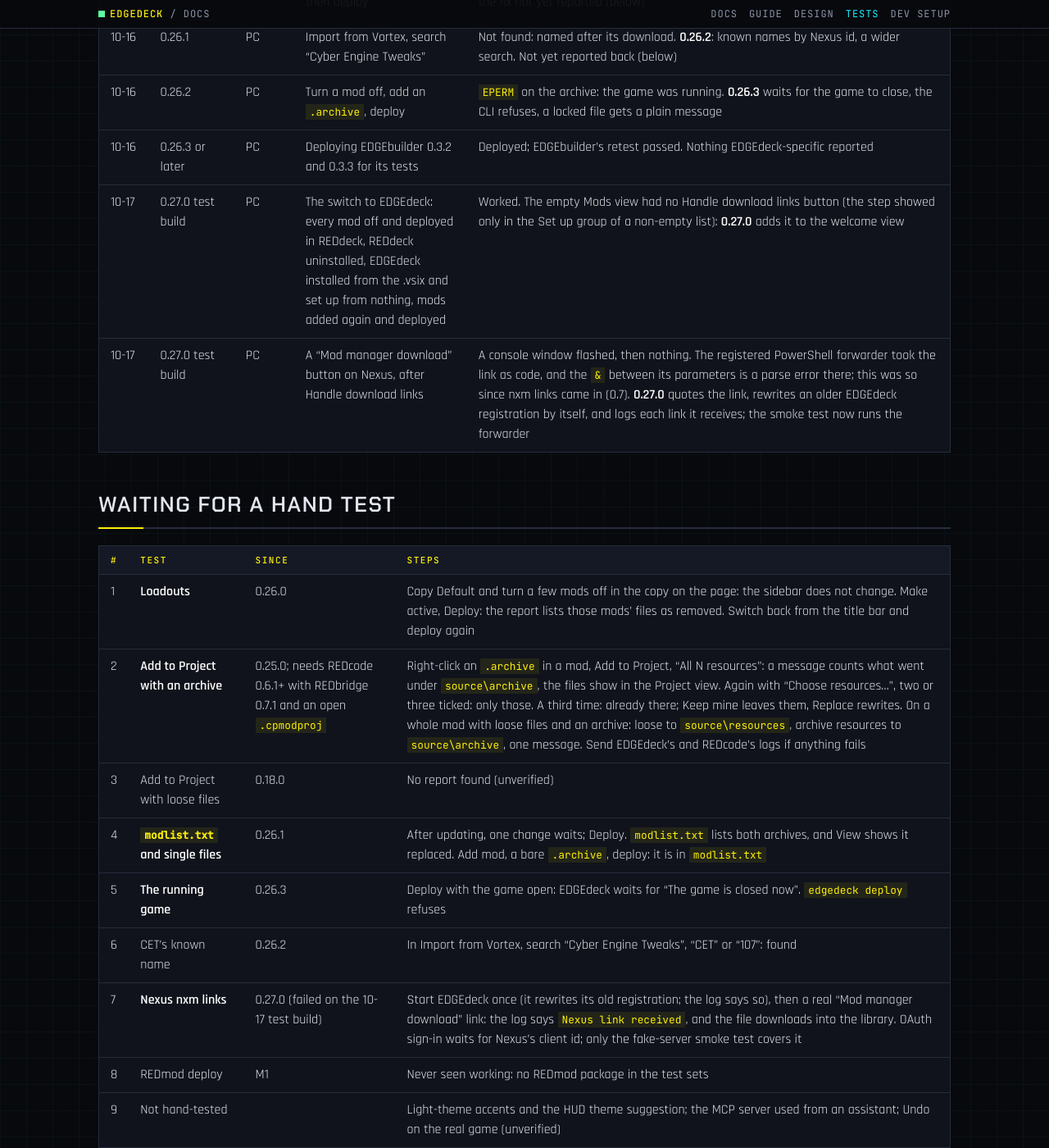
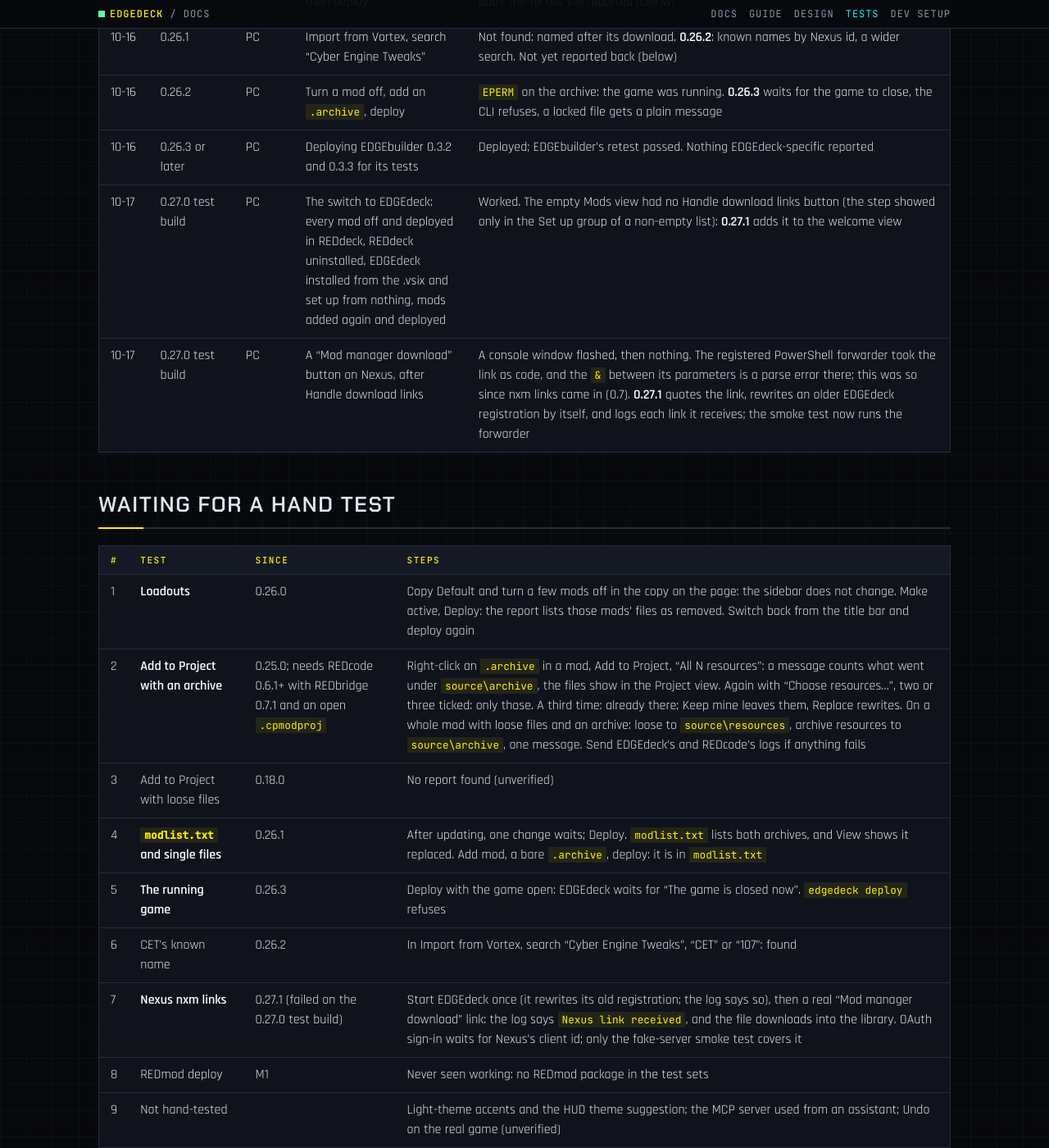
Before and after one commit to CyberbuildsAI/REDdeck, a Jekyll site: the page built from docs/testing.md, in a window 1280 px wide and 1400 px high, scrolled down 5238 px. Shown: the whole window at 82% size. Built offline with Jekyll 4.4.1, drawn with Linux system fonts in a browser that asks for light colours.

Commit message:
EDGEdeck 0.27.1: the build with the nxm fix (0.27.0 was a test build)
Co-Authored-By: Claude Opus 5.5 <noreply@anthropic.com>
Claude-Session: https://claude.ai/code/session_01QkNW84wQneonKhZEnY9Ci9

```diff
--- a/docs/testing.md
+++ b/docs/testing.md
@@ -124,8 +124,8 @@ Run 2026-10-16 on 0.26.5: **pass**. The server answered with 14 `edgedeck_*` too
 | 10-16 | 0.26.1 | PC | Import from Vortex, search "Cyber Engine Tweaks" | Not found: named after its download. **0.26.2**: known names by Nexus id, a wider search. Not yet reported back (below) |
 | 10-16 | 0.26.2 | PC | Turn a mod off, add an `.archive`, deploy | `EPERM` on the archive: the game was running. **0.26.3** waits for the game to close, the CLI refuses, a locked file gets a plain message |
 | 10-16 | 0.26.3 or later | PC | Deploying EDGEbuilder 0.3.2 and 0.3.3 for its tests | Deployed; EDGEbuilder's retest passed. Nothing EDGEdeck-specific reported |
-| 10-17 | 0.27.0 test build | PC | The switch to EDGEdeck: every mod off and deployed in REDdeck, REDdeck uninstalled, EDGEdeck installed from the .vsix and set up from nothing, mods added again and deployed | Worked. The empty Mods view had no Handle download links button (the step showed only in the Set up group of a non-empty list): **0.27.0** adds it to the welcome view |
-| 10-17 | 0.27.0 test build | PC | A "Mod manager download" button on Nexus, after Handle download links | A console window flashed, then nothing. The registered PowerShell forwarder took the link as code, and the `&` between its parameters is a parse error there; this was so since nxm links came in (0.7). **0.27.0** quotes the link, rewrites an older EDGEdeck registration by itself, and logs each link it receives; the smoke test now runs the forwarder |
+| 10-17 | 0.27.0 test build | PC | The switch to EDGEdeck: every mod off and deployed in REDdeck, REDdeck uninstalled, EDGEdeck installed from the .vsix and set up from nothing, mods added again and deployed | Worked. The empty Mods view had no Handle download links button (the step showed only in the Set up group of a non-empty list): **0.27.1** adds it to the welcome view |
+| 10-17 | 0.27.0 test build | PC | A "Mod manager download" button on Nexus, after Handle download links | A console window flashed, then nothing. The registered PowerShell forwarder took the link as code, and the `&` between its parameters is a parse error there; this was so since nxm links came in (0.7). **0.27.1** quotes the link, rewrites an older EDGEdeck registration by itself, and logs each link it receives; the smoke test now runs the forwarder |
 
 ## Waiting for a hand test
 
@@ -137,6 +137,6 @@ Run 2026-10-16 on 0.26.5: **pass**. The server answered with 14 `edgedeck_*` too
 | 4 | **`modlist.txt` and single files** | 0.26.1 | After updating, one change waits; Deploy. `modlist.txt` lists both archives, and View shows it replaced. Add mod, a bare `.archive`, deploy: it is in `modlist.txt` |
 | 5 | **The running game** | 0.26.3 | Deploy with the game open: EDGEdeck waits for "The game is closed now". `edgedeck deploy` refuses |
 | 6 | CET's known name | 0.26.2 | In Import from Vortex, search "Cyber Engine Tweaks", "CET" or "107": found |
-| 7 | **Nexus nxm links** | 0.27.0 (failed on the 10-17 test build) | Start EDGEdeck once (it rewrites its old registration; the log says so), then a real "Mod manager download" link: the log says `Nexus link received`, and the file downloads into the library. OAuth sign-in waits for Nexus's client id; only the fake-server smoke test covers it |
+| 7 | **Nexus nxm links** | 0.27.1 (failed on the 0.27.0 test build) | Start EDGEdeck once (it rewrites its old registration; the log says so), then a real "Mod manager download" link: the log says `Nexus link received`, and the file downloads into the library. OAuth sign-in waits for Nexus's client id; only the fake-server smoke test covers it |
 | 8 | REDmod deploy | M1 | Never seen working: no REDmod package in the test sets |
 | 9 | Not hand-tested | | Light-theme accents and the HUD theme suggestion; the MCP server used from an assistant; Undo on the real game (unverified) |
--- a/package.json
+++ b/package.json
@@ -2,7 +2,7 @@
   "name": "edgedeck",
   "displayName": "EDGEdeck",
   "description": "A simple mod manager for Cyberpunk 2077: one list, add, on/off, deploy, remove.",
-  "version": "0.27.0",
+  "version": "0.27.1",
   "publisher": "edgemodders",
   "preview": true,
   "pricing": "Free",
```
Also changed, not shown: CHANGELOG.md, 1 other file.
